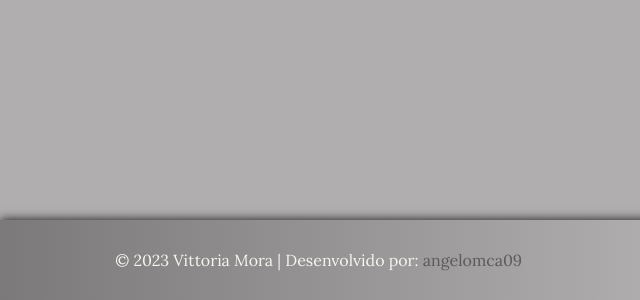
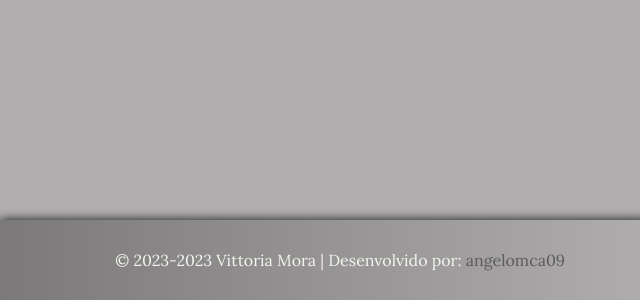
Before and after one commit to angelomca09/vittoriamora, a plain HTML site: page index.html in a window 1280 px wide. Shown: the part 2980-3280 px from the top of the page, 0-640 px from the left. Drawn offline with nearby package versions, Linux system fonts and the light colour scheme.

Commit message:
Changing Footer Content

```diff
--- a/index.html
+++ b/index.html
@@ -61,7 +61,7 @@
     <footer class="footer">
       <div class="footer-text">
         <p>
-          &copy; <span id="year">&lt;year&gt;</span> Vittoria Mora |
+          &copy; 2023-<span id="year">&lt;year&gt;</span> Vittoria Mora |
           Desenvolvido por:
           <a href="https://github.com/angelomca09" target="_blank"
             >angelomca09</a
```
